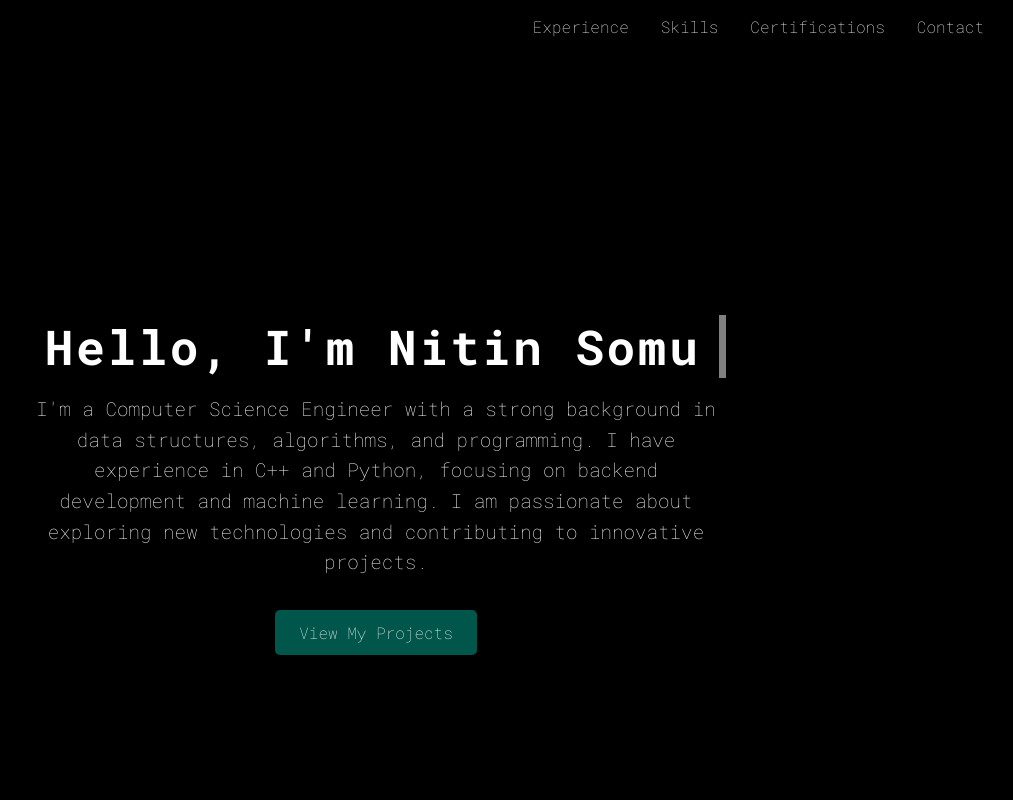
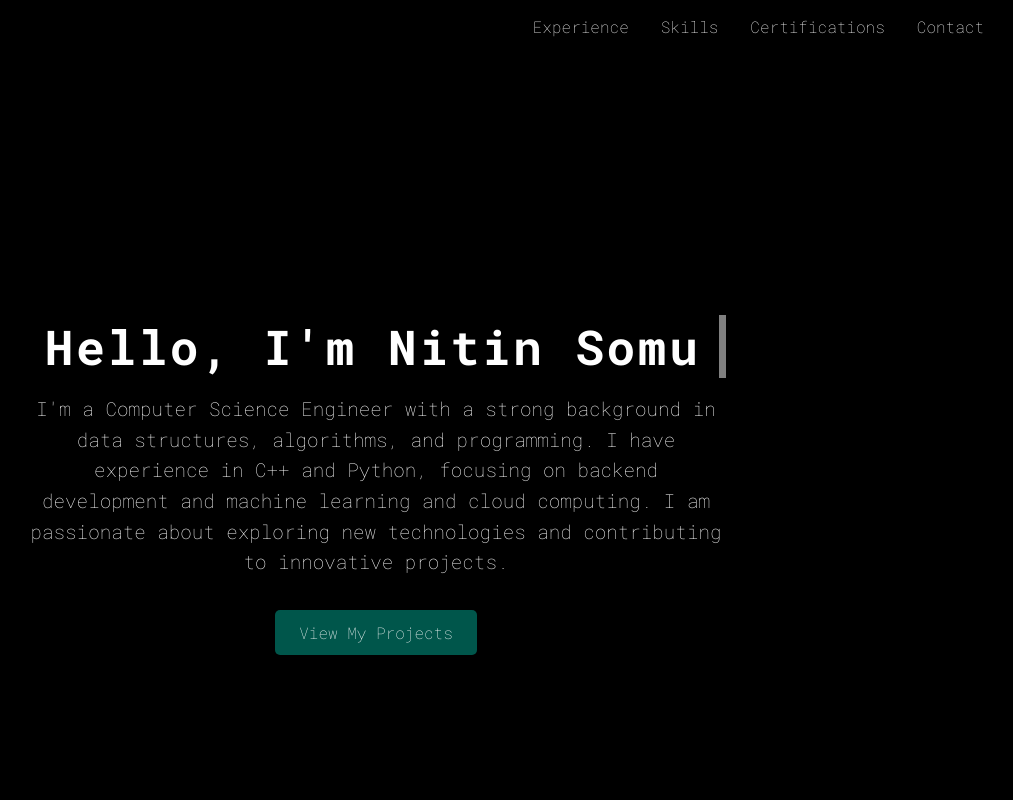
Before and after one commit to nitinsomu/Portfolio-React, a React (Vite) app: page / in a window 1280 px wide. Shown: the top 800 px of the page, without its empty margins (264-1277 px from the left). Built offline with nearby package versions, Linux system fonts and the light colour scheme.

Commit message:
Changed introduction

```diff
--- a/src/components/introduction.jsx
+++ b/src/components/introduction.jsx
@@ -6,7 +6,7 @@ function Introduction() {
       <div>
           <h1 className = "typewriter">Hello, I'm Nitin Somu</h1>
           <p className = "info">
-              I'm a Computer Science Engineer with a strong background in data structures, algorithms, and programming. I have experience in C++ and Python, focusing on backend development and machine learning. I am passionate about exploring new technologies and contributing to innovative projects.
+              I'm a Computer Science Engineer with a strong background in data structures, algorithms, and programming. I have experience in C++ and Python, focusing on backend development and machine learning and cloud computing. I am passionate about exploring new technologies and contributing to innovative projects.
           </p>
           <a href="#projects" class="btn">View My Projects</a>
       </div>
```
